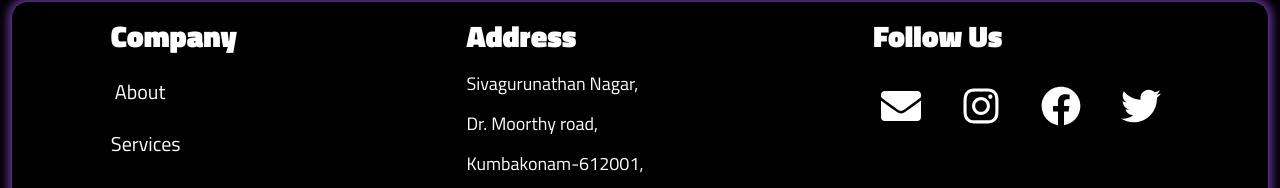
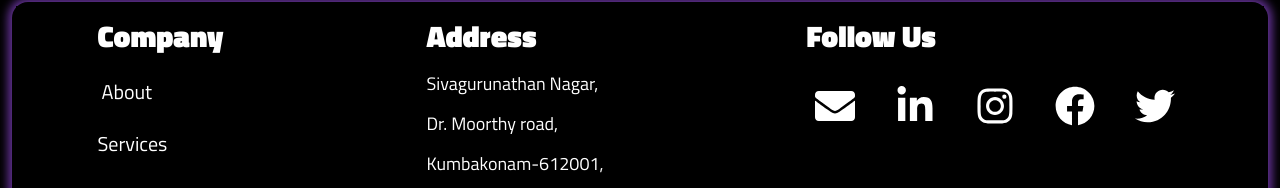
Before and after one commit to SRIRAM1307K/JsanDat.Sys, a React (Vite) app: page / in a window 1280 px wide. Shown: the part 2743-2931 px from the top of the page. Built offline with nearby package versions, Linux system fonts and the light colour scheme; a web font is replaced by a local one.

Commit message:
LinkedIn

```diff
--- a/src/Components/Links.jsx
+++ b/src/Components/Links.jsx
@@ -1,4 +1,10 @@
-import { FaFacebook, FaInstagram, FaTwitter, FaEnvelope } from "react-icons/fa";
+import {
+  FaFacebook,
+  FaInstagram,
+  FaTwitter,
+  FaEnvelope,
+  FaLinkedinIn,
+} from "react-icons/fa";
 import { motion } from "framer-motion";
 import { useInView } from "react-intersection-observer";
 import { Link } from "react-router-dom";
@@ -103,6 +109,11 @@ const Links = () => {
                 label: "Email",
               },
               {
+                icon: <FaLinkedinIn />,
+                url: "https://www.linkedin.com/in/dat-sys-b35967238/",
+                label: "LinkedIn",
+              },
+              {
                 icon: <FaInstagram />,
                 url: "https://www.instagram.com/esekiyel_peter95",
                 label: "Instagram",
```
